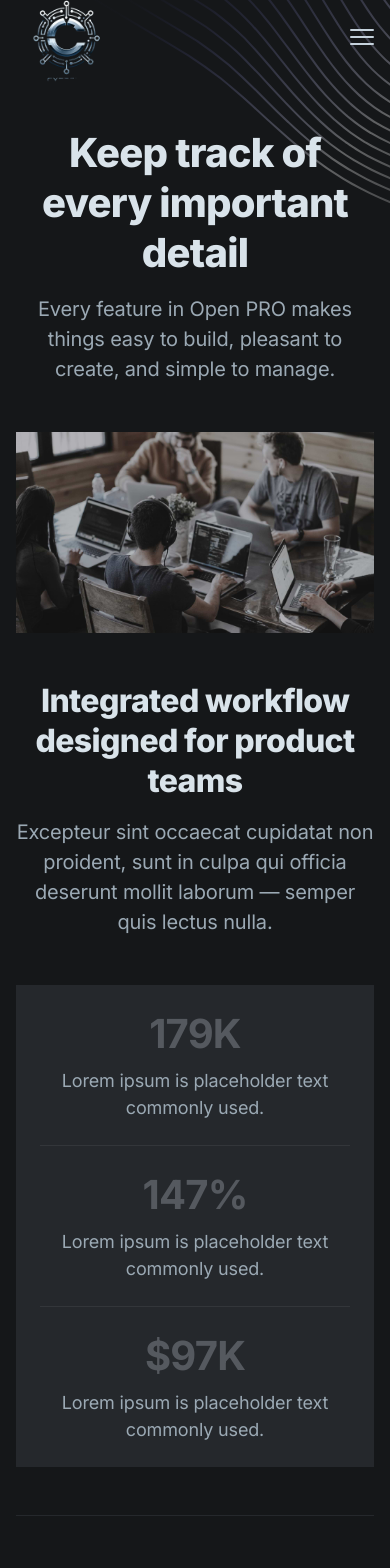
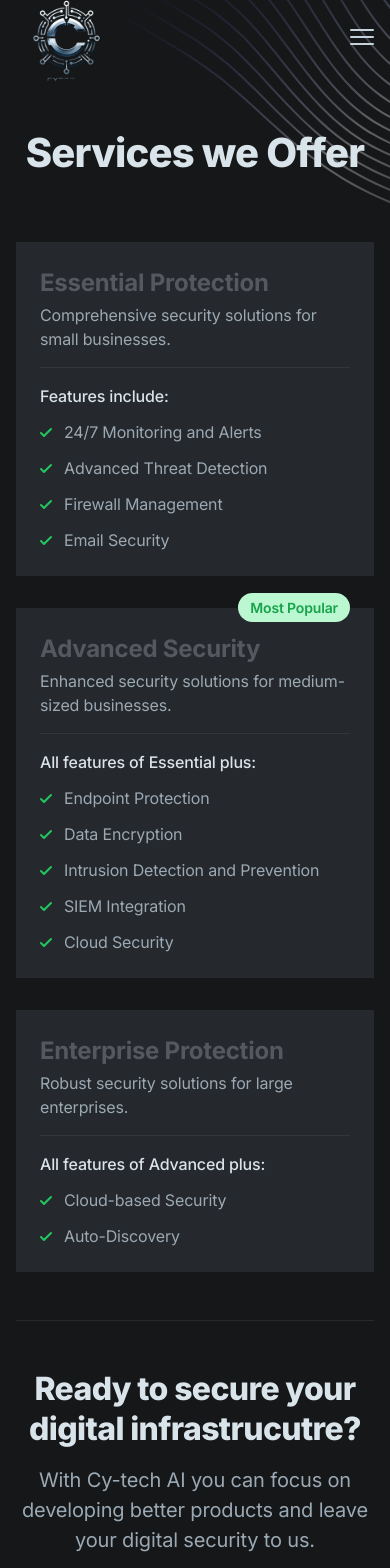
Before and after one commit to code-wolf-byte/cytech-ai, a Next.js app: page /features in a window 390 px wide. Shown: the top 1568 px of the page. Built offline with nearby package versions, Linux system fonts and the light colour scheme.

Commit message:
Added features and Contact form

```diff
--- a/app/(default)/contact/page.tsx
+++ b/app/(default)/contact/page.tsx
@@ -47,9 +47,11 @@ export default function Contact() {
                 <div className="w-full px-3">
                   <label className="block text-gray-300 text-sm font-medium mb-1" htmlFor="country">Country</label>
                   <select id="country" className="form-select w-full text-gray-300">
+                    <option>India</option>
                     <option>United States</option>
                     <option>United Kingdom</option>
                     <option>Germany</option>
+                    <option>Japan</option>
                   </select>
                 </div>
               </div>
@@ -78,7 +80,6 @@ export default function Contact() {
         </div>
       </section>
 
-      <CtaContact />
     </>
   )
 }
--- a/app/(default)/features/page.tsx
+++ b/app/(default)/features/page.tsx
@@ -1,23 +1,17 @@
 export const metadata = {
-  title: 'Features - Open PRO',
+  title: 'Pricing - Open PRO',
   description: 'Page description',
 }
 
-import Hero from '@/components/hero-features'
-import Stats from '@/components/stats'
-import Zigzag from '@/components/zigzag'
-import Blocks from '@/components/blocks'
-import CaseStudies from '@/components/case-studies'
+import PricingTables from '@/components/pricing-tables'
+import Faqs from '@/components/faqs'
+import Testimonials from '@/components/testimonials'
 import Cta from '@/components/cta'
 
-export default function Features() {
+export default function Pricing() {
   return (
     <>
-      <Hero />
-      <Stats />
-      <Zigzag />
-      <Blocks />
-      <CaseStudies />
+      <PricingTables />
       <Cta />
     </>
   )
--- a/components/cta.tsx
+++ b/components/cta.tsx
@@ -6,12 +6,12 @@ export default function Cta() {
           <div className="max-w-3xl mx-auto text-center pb-12 md:pb-16" data-aos-id-cta>
 
             {/* Section header */}
-            <h1 className="h2 mb-4" data-aos="fade-up" data-aos-anchor="[data-aos-id-cta]">Ready to create better products?</h1>
-            <p className="text-xl text-gray-400 mb-8" data-aos="fade-up" data-aos-delay="200" data-aos-anchor="[data-aos-id-cta]">Excepteur sint occaecat cupidatat non proident, sunt in culpa qui officia deserunt mollit anim id est laborum consequat.</p>
+            <h1 className="h2 mb-4" data-aos="fade-up" data-aos-anchor="[data-aos-id-cta]">Ready to secure your digital infrastrucutre?</h1>
+            <p className="text-xl text-gray-400 mb-8" data-aos="fade-up" data-aos-delay="200" data-aos-anchor="[data-aos-id-cta]">With Cy-tech AI you can focus on developing better products and leave your digital security to us.</p>
 
             {/* CTA button */}
             <div className="flex justify-center mb-8" data-aos="fade-up" data-aos-delay="400" data-aos-anchor="[data-aos-id-cta]">
-              <a className="btn text-white bg-gray-600 hover:bg-gray-700" href="#0">Start free trial</a>
+              <a className="btn text-white bg-gray-600 hover:bg-gray-700" href="/contact">Contact Us</a>
             </div>
 
             {/* Check list */}
--- a/components/page-illustration.tsx
+++ b/components/page-illustration.tsx
@@ -5,7 +5,7 @@ export default function PageIllustration() {
     <div className="relative max-w-6xl mx-auto h-0 pointer-events-none" aria-hidden="true">
       <svg className="absolute top-0 right-0 transform translate-x-1/2 -mr-16" width="722" height="320" fill="none" xmlns="http://www.w3.org/2000/svg">
         <defs>
-          <linearGradient id="illustration-01" x1="-4.14" y1="43.12" x2="303.145" y2="391.913" gradientUnits="userSpaceOnUse">
+        <linearGradient id="illustration-01" x1="-4.14" y1="43.12" x2="303.145" y2="391.913" gradientUnits="userSpaceOnUse">
             <stop stopColor="#5D5DFF" stopOpacity=".01" />
             <stop offset=".538" stopColor="#FFFFFF" stopOpacity=".32" />
             <stop offset="1" stopColor="#FFFFFF" stopOpacity=".01" />
--- a/components/pricing-tables.tsx
+++ b/components/pricing-tables.tsx
@@ -13,40 +13,20 @@ export default function PricingTables() {
 
           {/* Section header */}
           <div className="max-w-3xl mx-auto text-center pb-12">
-            <h1 className="h1 mb-4" data-aos="fade-up">Simple, transparent pricing</h1>
-            <p className="text-xl text-gray-400" data-aos="fade-up" data-aos-delay="200">Get the Open PRO plan that fits your needs at a special introductory price.</p>
+            <h1 className="h1 mb-4" data-aos="fade-up">Services we Offer</h1>
           </div>
 
           {/* Pricing tables */}
           <div>
 
-            {/* Pricing toggle */}
-            <div className="flex justify-center mb-16" data-aos="fade-up" data-aos-delay="400">
-              <div className="inline-flex items-center">
-                <div className="text-gray-500 font-medium mr-3">Billed Monthly</div>
-                <div className="form-switch">
-                  <input type="checkbox" name="pricing-toggle" id="pricing-toggle" className="sr-only"  checked={annual} onChange={() => setAnnual(!annual)} />
-                  <label className="bg-white " htmlFor="pricing-toggle">
-                    <span className="bg-black" aria-hidden="true"></span>
-                    <span className="sr-only">Enable to see yearly prices</span>
-                  </label>
-                </div>
-                <div className="text-gray-500 font-medium ml-3">Billed Annually</div>
-              </div>
-            </div>
 
             <div className="max-w-sm mx-auto grid gap-8 lg:grid-cols-3 lg:gap-6 items-start lg:max-w-none">
 
-              {/* Pricing table 1 */}
+  {/* Service table 1 */}
   <div className="relative flex flex-col h-full p-6 bg-gray-800" data-aos="fade-up" data-aos-delay="700">
     <div className="mb-4 pb-4 border-b border-gray-700">
-                  <div className="h4 text-gray-600 mb-1">Essential</div>
-                  <div className="inline-flex items-baseline mb-2">
-                    <span className="text-2xl md:text-3xl font-medium text-gray-400">$</span>
-                    <span className="h2">{annual ? '49' : '55'}</span>
-                    <span className="font-medium text-gray-400">/mo</span>
-                  </div>
-                  <div className="text-gray-400">Better insights for growing businesses that want more customers.</div>
+      <div className="h4 text-gray-600 mb-1">Essential Protection</div>
+      <div className="text-gray-400">Comprehensive security solutions for small businesses.</div>
     </div>
     <div className="font-medium mb-3">Features include:</div>
     <ul className="text-gray-400 -mb-3 grow">
@@ -54,45 +34,37 @@ export default function PricingTables() {
         <svg className="w-3 h-3 fill-current text-green-500 mr-3 shrink-0" viewBox="0 0 12 12" xmlns="http://www.w3.org/2000/svg">
           <path d="M10.28 2.28L3.989 8.575 1.695 6.28A1 1 0 00.28 7.695l3 3a1 1 0 001.414 0l7-7A1 1 0 0010.28 2.28z" />
         </svg>
-                    <span>50 Placeholder text commonly</span>
+        <span>24/7 Monitoring and Alerts</span>
       </li>
       <li className="flex items-center mb-3">
         <svg className="w-3 h-3 fill-current text-green-500 mr-3 shrink-0" viewBox="0 0 12 12" xmlns="http://www.w3.org/2000/svg">
           <path d="M10.28 2.28L3.989 8.575 1.695 6.28A1 1 0 00.28 7.695l3 3a1 1 0 001.414 0l7-7A1 1 0 0010.28 2.28z" />
         </svg>
-                    <span>Consectetur adipiscing elit</span>
+        <span>Advanced Threat Detection</span>
       </li>
       <li className="flex items-center mb-3">
         <svg className="w-3 h-3 fill-current text-green-500 mr-3 shrink-0" viewBox="0 0 12 12" xmlns="http://www.w3.org/2000/svg">
           <path d="M10.28 2.28L3.989 8.575 1.695 6.28A1 1 0 00.28 7.695l3 3a1 1 0 001.414 0l7-7A1 1 0 0010.28 2.28z" />
         </svg>
-                    <span>Excepteur sint occaecat cupidatat</span>
+        <span>Firewall Management</span>
       </li>
       <li className="flex items-center mb-3">
         <svg className="w-3 h-3 fill-current text-green-500 mr-3 shrink-0" viewBox="0 0 12 12" xmlns="http://www.w3.org/2000/svg">
           <path d="M10.28 2.28L3.989 8.575 1.695 6.28A1 1 0 00.28 7.695l3 3a1 1 0 001.414 0l7-7A1 1 0 0010.28 2.28z" />
         </svg>
-                    <span>Officia deserunt mollit anim</span>
+        <span>Email Security</span>
       </li>
     </ul>
-                <div className="border border-gray-700 p-3 mt-6">
-                  <a className="btn-sm text-white bg-gray-600 hover:bg-gray-700 w-full" href="#0">Start free trial</a>
-                </div>
   </div>
 
-              {/* Pricing table 2 */}
+  {/* Service table 2 */}
   <div className="relative flex flex-col h-full p-6 bg-gray-800" data-aos="fade-up" data-aos-delay="600">
     <div className="absolute top-0 right-0 mr-6 -mt-4">
       <div className="inline-flex text-sm font-semibold py-1 px-3 mt-px text-green-600 bg-green-200 rounded-full">Most Popular</div>
     </div>
     <div className="mb-4 pb-4 border-b border-gray-700">
-                  <div className="h4 text-gray-600 mb-1">Premium</div>
-                  <div className="inline-flex items-baseline mb-2">
-                    <span className="text-2xl md:text-3xl font-medium text-gray-400">$</span>
-                    <span className="h2">{annual ? '79' : '85'}</span>
-                    <span className="font-medium text-gray-400">/mo</span>
-                  </div>
-                  <div className="text-gray-400">Better insights for growing businesses that want more customers.</div>
+      <div className="h4 text-gray-600 mb-1">Advanced Security</div>
+      <div className="text-gray-400">Enhanced security solutions for medium-sized businesses.</div>
     </div>
     <div className="font-medium mb-3">All features of Essential plus:</div>
     <ul className="text-gray-400 -mb-3 grow">
@@ -100,105 +72,60 @@ export default function PricingTables() {
         <svg className="w-3 h-3 fill-current text-green-500 mr-3 shrink-0" viewBox="0 0 12 12" xmlns="http://www.w3.org/2000/svg">
           <path d="M10.28 2.28L3.989 8.575 1.695 6.28A1 1 0 00.28 7.695l3 3a1 1 0 001.414 0l7-7A1 1 0 0010.28 2.28z" />
         </svg>
-                    <span>100 placeholder text commonly</span>
+        <span>Endpoint Protection</span>
       </li>
       <li className="flex items-center mb-3">
         <svg className="w-3 h-3 fill-current text-green-500 mr-3 shrink-0" viewBox="0 0 12 12" xmlns="http://www.w3.org/2000/svg">
           <path d="M10.28 2.28L3.989 8.575 1.695 6.28A1 1 0 00.28 7.695l3 3a1 1 0 001.414 0l7-7A1 1 0 0010.28 2.28z" />
         </svg>
-                    <span>Consectetur adipiscing elit</span>
+        <span>Data Encryption</span>
       </li>
       <li className="flex items-center mb-3">
         <svg className="w-3 h-3 fill-current text-green-500 mr-3 shrink-0" viewBox="0 0 12 12" xmlns="http://www.w3.org/2000/svg">
           <path d="M10.28 2.28L3.989 8.575 1.695 6.28A1 1 0 00.28 7.695l3 3a1 1 0 001.414 0l7-7A1 1 0 0010.28 2.28z" />
         </svg>
-                    <span>Excepteur sint occaecat cupidatat</span>
+        <span>Intrusion Detection and Prevention</span>
       </li>
       <li className="flex items-center mb-3">
         <svg className="w-3 h-3 fill-current text-green-500 mr-3 shrink-0" viewBox="0 0 12 12" xmlns="http://www.w3.org/2000/svg">
           <path d="M10.28 2.28L3.989 8.575 1.695 6.28A1 1 0 00.28 7.695l3 3a1 1 0 001.414 0l7-7A1 1 0 0010.28 2.28z" />
         </svg>
-                    <span>Officia deserunt mollit anim</span>
+        <span>SIEM Integration</span>
       </li>
       <li className="flex items-center mb-3">
         <svg className="w-3 h-3 fill-current text-green-500 mr-3 shrink-0" viewBox="0 0 12 12" xmlns="http://www.w3.org/2000/svg">
           <path d="M10.28 2.28L3.989 8.575 1.695 6.28A1 1 0 00.28 7.695l3 3a1 1 0 001.414 0l7-7A1 1 0 0010.28 2.28z" />
         </svg>
-                    <span>Placeholder text commonly used</span>
+        <span>Cloud Security</span>
       </li>
     </ul>
-                <div className="border border-gray-700 p-3 mt-6">
-                  <a className="btn-sm text-white bg-gray-600 hover:bg-gray-700 w-full" href="#0">Start free trial</a>
-                </div>
   </div>
 
-              {/* Pricing table 3 */}
+  {/* Service table 3 */}
   <div className="relative flex flex-col h-full p-6 bg-gray-800" data-aos="fade-up" data-aos-delay="800">
     <div className="mb-4 pb-4 border-b border-gray-700">
-                  <div className="h4 text-gray-600 mb-1">Advanced</div>
-                  <div className="inline-flex items-baseline mb-2">
-                    <span className="text-2xl md:text-3xl font-medium text-gray-400">$</span>
-                    <span className="h2">{annual ? '129' : '135'}</span>
-                    <span className="font-medium text-gray-400">/mo</span>
+      <div className="h4 text-gray-600 mb-1">Enterprise Protection</div>
+      <div className="text-gray-400">Robust security solutions for large enterprises.</div>
     </div>
-                  <div className="text-gray-400">Better insights for growing businesses that want more customers.</div>
-                </div>
-                <div className="font-medium mb-3">All features of Essential plus:</div>
+    <div className="font-medium mb-3">All features of Advanced plus:</div>
     <ul className="text-gray-400 -mb-3 grow">
       <li className="flex items-center mb-3">
         <svg className="w-3 h-3 fill-current text-green-500 mr-3 shrink-0" viewBox="0 0 12 12" xmlns="http://www.w3.org/2000/svg">
         <path d="M10.28 2.28L3.989 8.575 1.695 6.28A1 1 0 00.28 7.695l3 3a1 1 0 001.414 0l7-7A1 1 0 0010.28 2.28z" />
         </svg>
-                    <span>200 placeholder text commonly</span>
+        <span>Cloud-based Security</span>
       </li>
       <li className="flex items-center mb-3">
         <svg className="w-3 h-3 fill-current text-green-500 mr-3 shrink-0" viewBox="0 0 12 12" xmlns="http://www.w3.org/2000/svg">
           <path d="M10.28 2.28L3.989 8.575 1.695 6.28A1 1 0 00.28 7.695l3 3a1 1 0 001.414 0l7-7A1 1 0 0010.28 2.28z" />
           </svg>
-                    <span>Consectetur adipiscing elit</span>
-                  </li>
-                  <li className="flex items-center mb-3">
-                    <svg className="w-3 h-3 fill-current text-green-500 mr-3 shrink-0" viewBox="0 0 12 12" xmlns="http://www.w3.org/2000/svg">
-                      <path d="M10.28 2.28L3.989 8.575 1.695 6.28A1 1 0 00.28 7.695l3 3a1 1 0 001.414 0l7-7A1 1 0 0010.28 2.28z" />
-                    </svg>
-                    <span>Excepteur sint occaecat cupidatat</span>
-                  </li>
-                  <li className="flex items-center mb-3">
-                    <svg className="w-3 h-3 fill-current text-green-500 mr-3 shrink-0" viewBox="0 0 12 12" xmlns="http://www.w3.org/2000/svg">
-                      <path d="M10.28 2.28L3.989 8.575 1.695 6.28A1 1 0 00.28 7.695l3 3a1 1 0 001.414 0l7-7A1 1 0 0010.28 2.28z" />
-                    </svg>
-                    <span>Officia deserunt mollit anim</span>
-                  </li>
-                  <li className="flex items-center mb-3">
-                    <svg className="w-3 h-3 fill-current text-green-500 mr-3 shrink-0" viewBox="0 0 12 12" xmlns="http://www.w3.org/2000/svg">
-                      <path d="M10.28 2.28L3.989 8.575 1.695 6.28A1 1 0 00.28 7.695l3 3a1 1 0 001.414 0l7-7A1 1 0 0010.28 2.28z" />
-                    </svg>
-                    <span>Voluptate velit esse cillum</span>
-                  </li>
-                  <li className="flex items-center mb-3">
-                    <svg className="w-3 h-3 fill-current text-green-500 mr-3 shrink-0" viewBox="0 0 12 12" xmlns="http://www.w3.org/2000/svg">
-                      <path d="M10.28 2.28L3.989 8.575 1.695 6.28A1 1 0 00.28 7.695l3 3a1 1 0 001.414 0l7-7A1 1 0 0010.28 2.28z" />
-                    </svg>
-                    <span>Placeholder text commonly used</span>
+          <span>Auto-Discovery</span>
         </li>
         </ul>
-                <div className="border border-gray-700 p-3 mt-6">
-                  <a className="btn-sm text-white bg-gray-600 hover:bg-gray-700 w-full" href="#0">Start free trial</a>
     </div>
           </div>
 
         </div>
-
-            {/* Bottom infobox */}
-            <div className="flex flex-col lg:flex-row justify-between items-center mt-12 lg:mt-6 lg:py-8 lg:border-t lg:border-b lg:border-gray-800">
-              <div className="font-medium text-lg text-center lg:text-left mb-4 lg:mb-0">Expecting more than 1000 Active End Users?</div>
-              <div>
-                <a className="btn-sm text-white bg-gray-600 hover:bg-gray-700" href="#0">Contact us</a>
-              </div>
-            </div>
-
-          </div>
-
       </div>
       </div>
     </section>
```
Also changed, not shown: app/(default)/home/page.tsx (added, +24 -0 lines), app/(default)/pricing/page.tsx (deleted, +0 -20 lines), components/hero-features.tsx (+2 -2 lines), components/ui/header.tsx (+6 -23 lines). Lines whose indentation alone changed are shown as unchanged.
